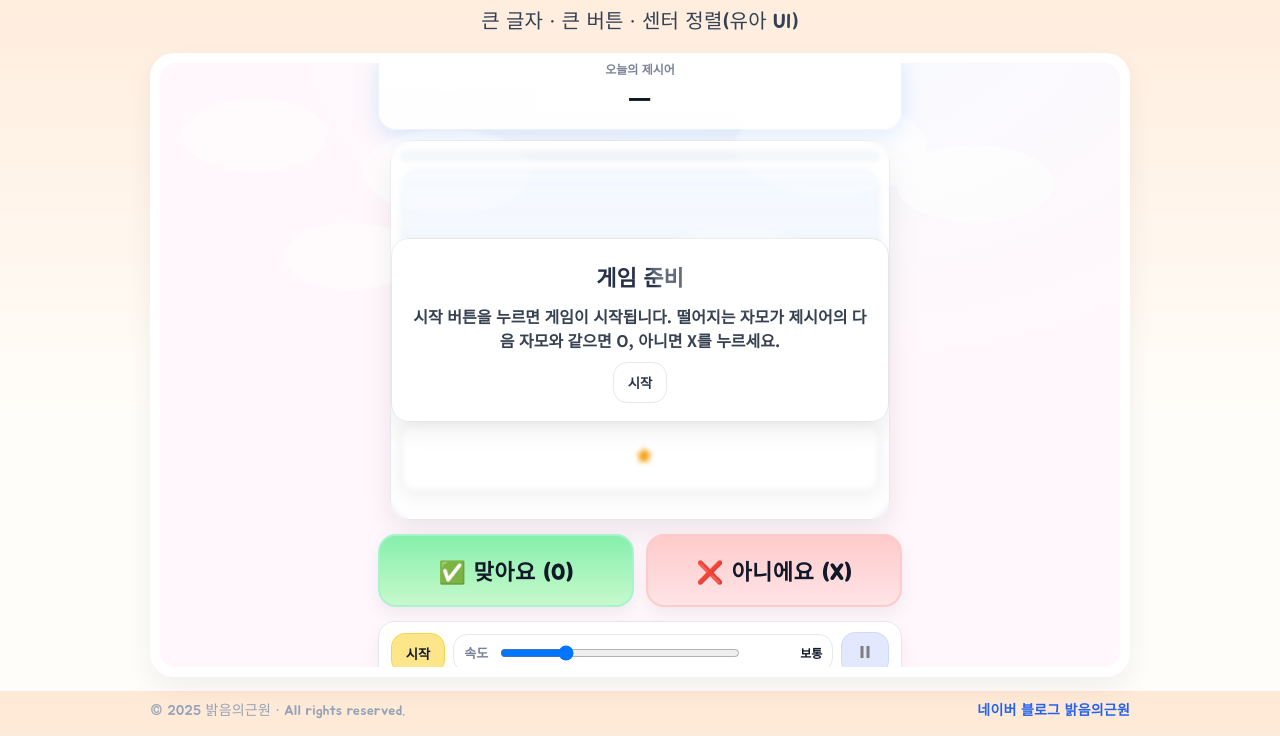
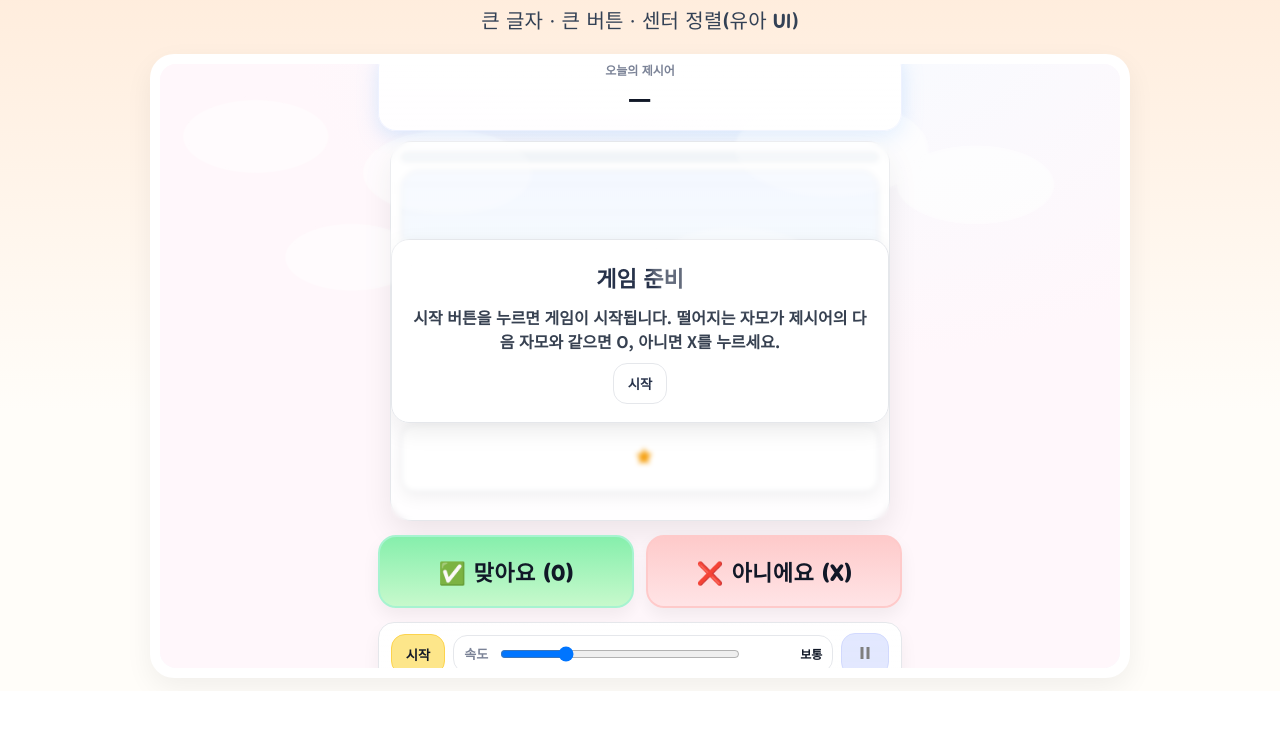
Before and after one commit to xmoonsb/hangul-tetris, a plain HTML site: page index.html in a window 1280 px wide. Shown: the part 109-845 px from the top of the page. After the commit the page ends 800 px from the top, so only its background shows below. Drawn offline with Linux system fonts and the light colour scheme.

Commit message:
Update index.html

```diff
--- a/index.html
+++ b/index.html
@@ -106,14 +106,5 @@
     </div>
   </main>
 
-  <footer>
-    <div class="foot-wrap">
-      <div class="foot-left">© 2025 밝음의근원 · All rights reserved.</div>
-      <div class="foot-right">
-        <a href="https://m.blog.naver.com/xmoonsb" target="_blank" rel="noopener">네이버 블로그 밝음의근원</a>
-      </div>
-    </div>
-  </footer>
-
 </body>
 </html>
```
